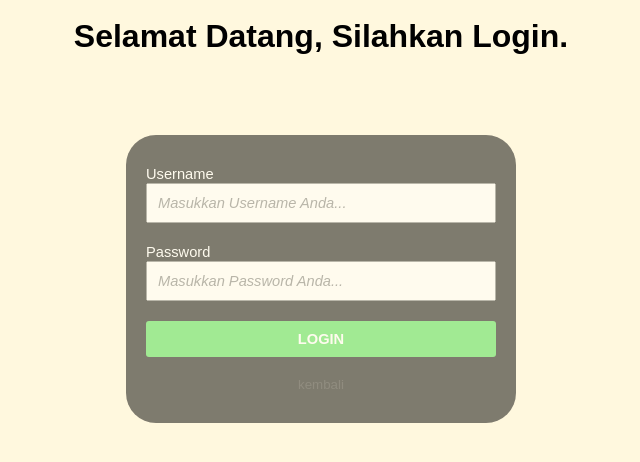
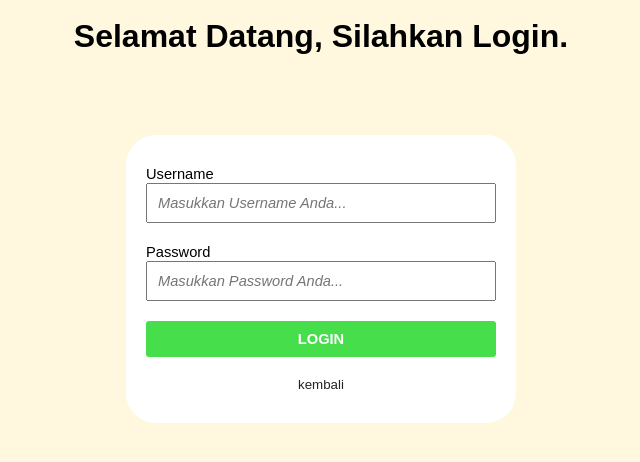
Before and after one commit to RichardPardosi/Web.Php, a PHP site: page /login.php in a window 1280 px wide. Shown: the top 462 px of the page, without its empty margins (319-959 px from the left). Run offline with PHP 8.4, Linux system fonts and the light colour scheme.

Commit message:
edited by richard

```diff
--- a/(-)PEWEEL(sem.6) (1)/(-)PEWEEL(sem.6)/style.css
+++ b/(-)PEWEEL(sem.6) (1)/(-)PEWEEL(sem.6)/style.css
@@ -418,9 +418,6 @@ footer ul li a img {
 	margin: 80px auto;
 	padding: 30px 20px;
   border-radius: 30px;
-  opacity: .5;
-  background-color: #000;
-  color: #fff;
 }
 
 label{
```
